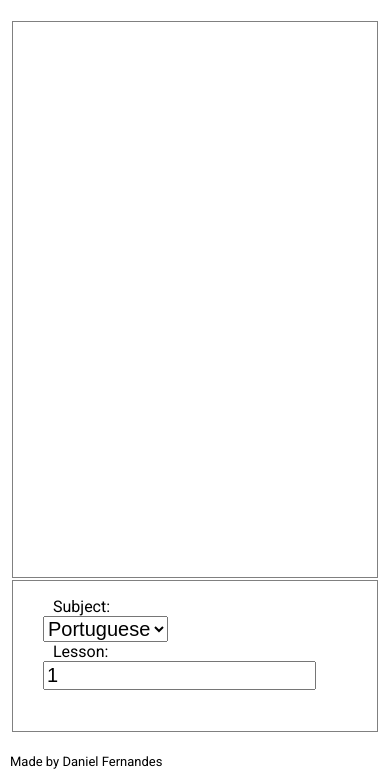
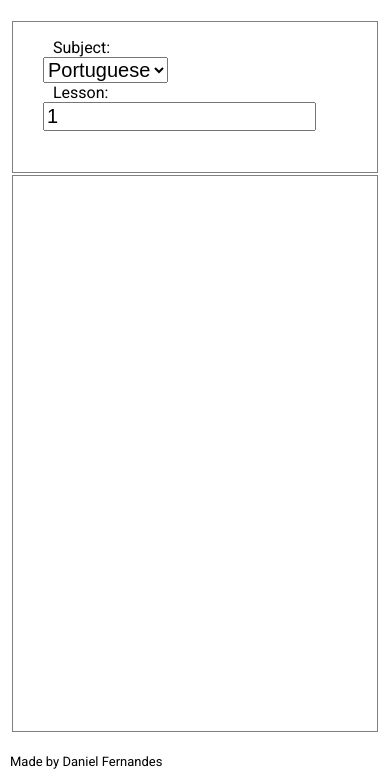
Before and after one commit to danielfealmeida/wattz-website, a website: page public/resumes.html in a window 390 px wide. Shown: the part 96-875 px from the top of the page. Drawn offline with Linux system fonts and the light colour scheme; no server answers.

Commit message:
Commit Number 10

```diff
--- a/public/resumes.html
+++ b/public/resumes.html
@@ -21,10 +21,6 @@
     </div>
     <div class="flex-container" id="click-area">
         <div class="flex-obj-tall" id="border">
-            <h1 id="content-title"></h1>
-            <p id="content-content"></p>
-        </div>
-        <div class="flex-obj-tall" id="border">
             <p id="p-input">
             Subject: <br/> <select id="input" class="input">
                 <option value="portuguese">Portuguese</option>
@@ -41,6 +37,10 @@
             Lesson: <br/> <input type="number" class="input" id="input2" value="1" min="1""/><br/>
             </p>
         </div>
+        <div class="flex-obj-tall" id="border">
+            <h1 id="content-title"></h1>
+            <p id="content-content"></p>
+        </div>
     </div>
     <footer>
         Made by Daniel Fernandes
--- a/public/styles.css
+++ b/public/styles.css
@@ -141,7 +141,7 @@ footer {
     .flex-container:nth-child(2) {
         display: block !important;
     }
-    .flex-obj-tall:nth-child(2) {
+    .flex-obj-tall:nth-child(1) {
         height: 150px;
         padding: 0px;
         padding-left: 40px;
```
